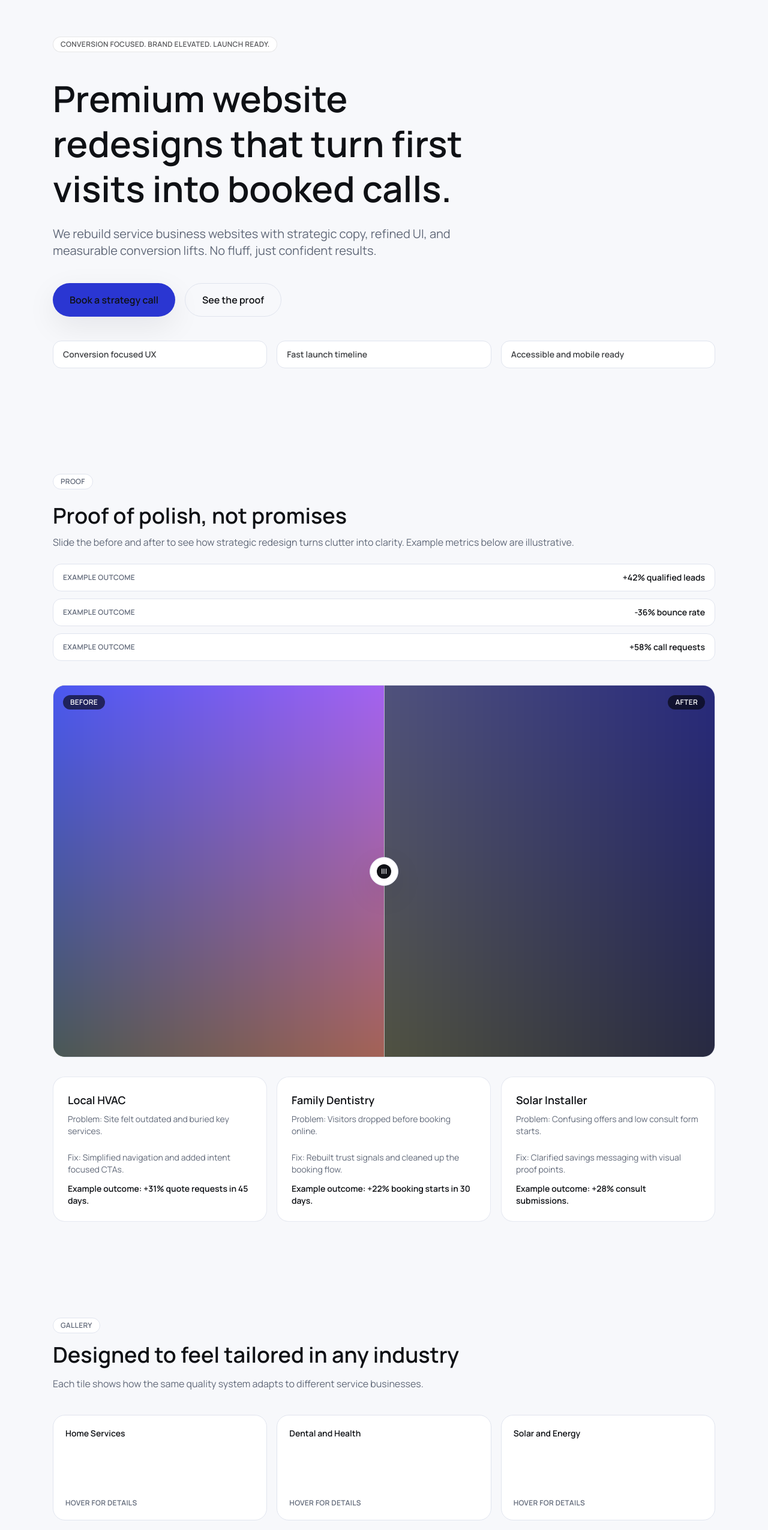
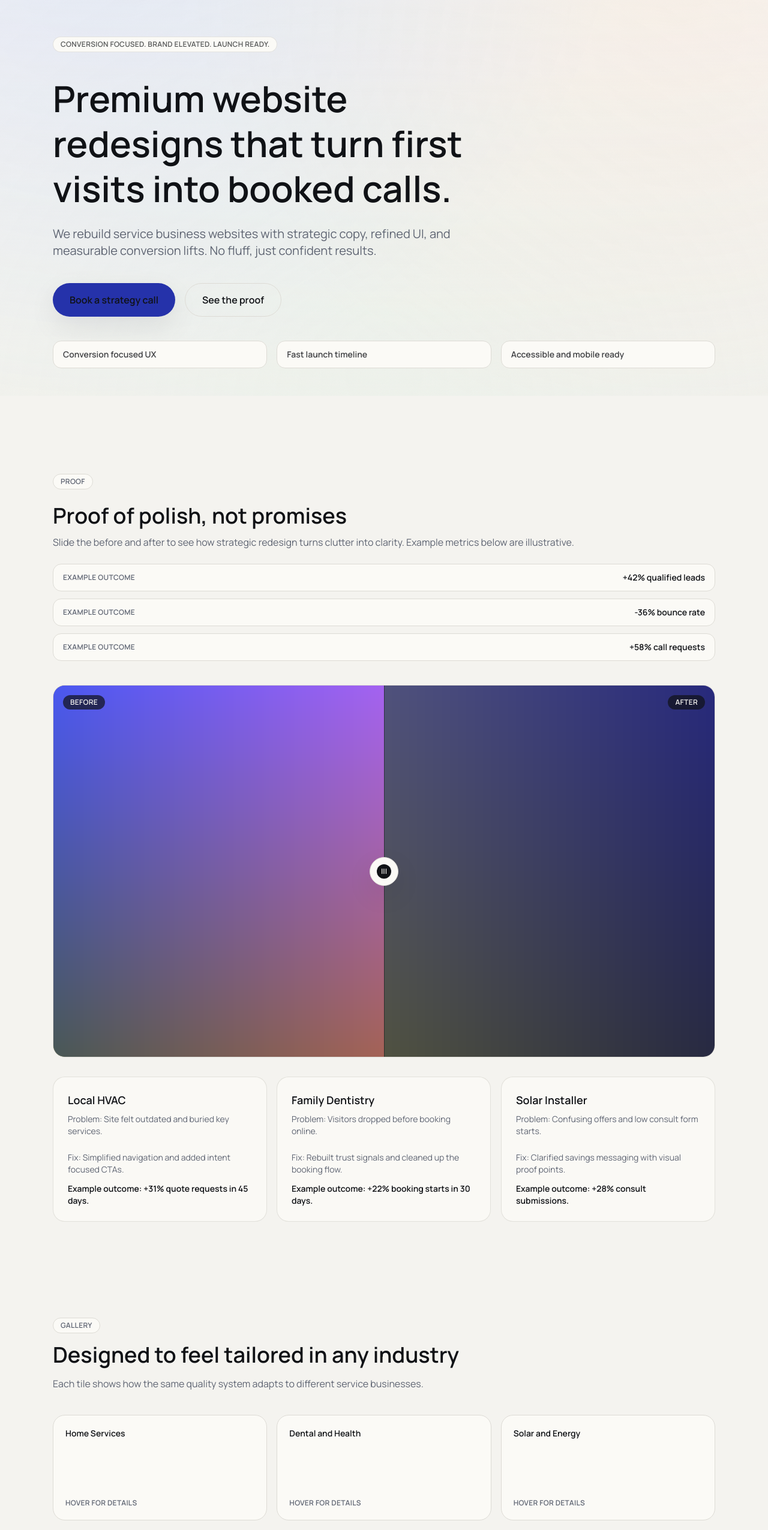
Before and after one commit to OS-DevSource/showcase, a Next.js app: page / in a window 1280 px wide. Shown: the part 140-2691 px from the top of the page at 60% size. Built offline with nearby package versions, Linux system fonts and the light colour scheme.

Commit message:
fix: addessed visual clarity and dropdown text

```diff
--- a/app/page.tsx
+++ b/app/page.tsx
@@ -11,6 +11,13 @@ import { TopNav } from "@/components/top-nav";
 export default function Home() {
   return (
     <div className="bg-background text-foreground min-h-screen">
+      <div
+        className="ambient-wash pointer-events-none fixed inset-0 z-0 dark:hidden"
+        aria-hidden="true"
+      >
+        <div className="noise-layer absolute inset-0" />
+      </div>
+      <div className="relative z-10">
         <TopNav />
         <main>
           <HeroSection />
@@ -23,5 +30,6 @@ export default function Home() {
         </main>
         <SiteFooter />
       </div>
+    </div>
   );
 }
--- a/components/ambient-canvas.tsx
+++ b/components/ambient-canvas.tsx
@@ -62,7 +62,7 @@ export function AmbientCanvas() {
   return (
     <canvas
       ref={canvasRef}
-      className="pointer-events-none absolute inset-0 -z-10 opacity-70"
+      className="pointer-events-none absolute inset-0 -z-10 opacity-35 dark:opacity-70"
       aria-hidden="true"
     />
   );
--- a/components/before-after-slider.tsx
+++ b/components/before-after-slider.tsx
@@ -79,7 +79,7 @@ export function BeforeAfterSlider({ beforeSrc, afterSrc, className }: BeforeAfte
         className="pointer-events-none absolute inset-0 flex items-center"
         style={{ left: `${percent}%` }}
       >
-        <div className="h-full w-px bg-white/60" />
+        <div className="h-full w-px bg-foreground/50" />
       </div>
       <button
         type="button"
@@ -103,10 +103,10 @@ export function BeforeAfterSlider({ beforeSrc, afterSrc, className }: BeforeAfte
           <span className="text-xs font-semibold">|||</span>
         </div>
       </button>
-      <div className="absolute top-4 left-4 rounded-full bg-black/60 px-3 py-1 text-xs font-semibold tracking-wide text-white uppercase">
+      <div className="absolute top-4 left-4 rounded-full bg-foreground/70 px-3 py-1 text-xs font-semibold tracking-wide text-background uppercase">
         Before
       </div>
-      <div className="absolute top-4 right-4 rounded-full bg-black/60 px-3 py-1 text-xs font-semibold tracking-wide text-white uppercase">
+      <div className="absolute top-4 right-4 rounded-full bg-foreground/70 px-3 py-1 text-xs font-semibold tracking-wide text-background uppercase">
         After
       </div>
     </div>
--- a/components/gallery-section.tsx
+++ b/components/gallery-section.tsx
@@ -22,7 +22,8 @@ function GalleryTile({ title, description }: { title: string; description: strin
       onClick={() => setOpen((value) => !value)}
       className={cn(
         "focus-ring group border-border bg-card relative flex h-44 w-full flex-col justify-between overflow-hidden rounded-[var(--radius-md)] border p-5 text-left transition",
-        "hover:-translate-y-1 hover:shadow-[var(--shadow-soft)]"
+        "hover:-translate-y-1 hover:border-accent/35 hover:shadow-[0_18px_50px_rgba(12,14,24,0.12)]",
+        "dark:hover:border-border/80 dark:hover:shadow-[var(--shadow-soft)]"
       )}
       data-open={expanded}
     >
@@ -42,7 +43,7 @@ function GalleryTile({ title, description }: { title: string; description: strin
         {hint}
       </span>
       <div className="absolute inset-0 opacity-0 transition group-hover:opacity-100">
-        <div className="absolute inset-0 bg-gradient-to-br from-[rgba(74,88,255,0.12)] via-transparent to-[rgba(255,110,72,0.18)]" />
+        <div className="absolute inset-0 bg-[radial-gradient(120%_120%_at_20%_0%,rgb(var(--accent)_/_0.18)_0%,transparent_65%)] dark:bg-gradient-to-br dark:from-[rgba(74,88,255,0.12)] dark:via-transparent dark:to-[rgba(255,110,72,0.18)]" />
       </div>
     </button>
   );
@@ -51,7 +52,8 @@ function GalleryTile({ title, description }: { title: string; description: strin
 export function GallerySection() {
   return (
     <section className="section-padding" id="gallery">
-      <div className="mx-auto max-w-6xl px-6">
+      <div className="pointer-events-none absolute inset-0 z-0 bg-background" aria-hidden="true" />
+      <div className="relative z-10 mx-auto max-w-6xl px-6">
         <div className="flex flex-col gap-4">
           <Badge className="w-fit">Gallery</Badge>
           <h2 className="text-3xl font-[var(--font-display)] font-semibold md:text-4xl">
--- a/components/hero-section.tsx
+++ b/components/hero-section.tsx
@@ -6,6 +6,7 @@ import { motion, useReducedMotion } from "framer-motion";
 import { useEffect, useState } from "react";
 import { Button } from "@/components/ui/button";
 import { Badge } from "@/components/ui/badge";
+import { MOTION_DELAY, MOTION_DURATION, MOTION_DURATION_LONG, MOTION_EASE } from "@/lib/motion";
 import { siteConfig } from "@/lib/site-config";
 import { useCursorGlow } from "@/lib/cursor-glow";
 import { useTouchDevice } from "@/lib/use-touch-device";
@@ -37,7 +38,7 @@ export function HeroSection() {
         <div className="blob blob-two" />
         {showCanvas && !reduceMotion && <AmbientCanvas />}
         <div className="noise-layer absolute inset-0" />
-        <div className="vignette-layer absolute inset-0" />
+        <div className="vignette-layer absolute inset-0 hidden dark:block" />
       </div>
       <div className="relative mx-auto flex max-w-6xl flex-col gap-10 px-6 pt-28 pb-20 md:pt-32 md:pb-24">
         <Badge className="border-foreground/10 text-foreground/70 w-fit">
@@ -49,7 +50,7 @@ export function HeroSection() {
               <motion.span
                 initial={reduceMotion ? false : { y: 120 }}
                 animate={{ y: 0 }}
-                transition={{ duration: 0.8, ease: "easeOut" }}
+                transition={{ duration: MOTION_DURATION_LONG, ease: MOTION_EASE }}
                 className="inline-block"
               >
                 {siteConfig.hero.headlineLines[0]}
@@ -59,7 +60,11 @@ export function HeroSection() {
               <motion.span
                 initial={reduceMotion ? false : { y: 120 }}
                 animate={{ y: 0 }}
-                transition={{ duration: 0.8, ease: "easeOut", delay: 0.08 }}
+                transition={{
+                  duration: MOTION_DURATION_LONG,
+                  ease: MOTION_EASE,
+                  delay: MOTION_DELAY,
+                }}
                 className="relative inline-block"
               >
                 {siteConfig.hero.headlineLines[1]}
@@ -70,7 +75,7 @@ export function HeroSection() {
           <motion.p
             initial={reduceMotion ? false : { opacity: 0, y: 20 }}
             animate={{ opacity: 1, y: 0 }}
-            transition={{ duration: 0.6, ease: "easeOut", delay: 0.2 }}
+            transition={{ duration: MOTION_DURATION, ease: MOTION_EASE, delay: 0.18 }}
             className="text-muted-foreground max-w-2xl text-lg md:text-xl"
           >
             {siteConfig.hero.subhead}
--- a/components/process-section.tsx
+++ b/components/process-section.tsx
@@ -17,7 +17,7 @@ export function ProcessSection() {
         <Reveal className="mt-10 grid gap-4 md:grid-cols-2">
           {siteConfig.process.steps.map((step, index) => (
             <RevealItem key={step.title}>
-              <div className="relative isolate h-full overflow-hidden rounded-[var(--radius-md)]">
+              <div className="group relative isolate h-full overflow-hidden rounded-[var(--radius-md)]">
                 <div
                   aria-hidden="true"
                   className="gradient-border pointer-events-none absolute inset-0 rounded-[var(--radius-md)]"
--- a/components/proof-section.tsx
+++ b/components/proof-section.tsx
@@ -17,7 +17,8 @@ export function ProofSection() {
 
   return (
     <section id="proof" className="section-padding">
-      <div className="mx-auto max-w-6xl px-6">
+      <div className="pointer-events-none absolute inset-0 z-0 bg-background" aria-hidden="true" />
+      <div className="relative z-10 mx-auto max-w-6xl px-6">
         <div className="grid gap-10 lg:grid-cols-[0.9fr,1.1fr] lg:items-start">
           <div className={cn("flex flex-col gap-6", stickyEnabled ? "sticky-shell" : "")}>
             <Badge className="w-fit">Proof</Badge>
--- a/components/reveal.tsx
+++ b/components/reveal.tsx
@@ -2,18 +2,26 @@
 
 import { motion, useReducedMotion } from "framer-motion";
 import { cn } from "@/lib/utils";
-import { fadeUp, staggerContainer } from "@/lib/motion";
+import { fadeUp, revealViewport, staggerContainer } from "@/lib/motion";
 
-export function Reveal({ className, children }: { className?: string; children: React.ReactNode }) {
-  const reduceMotion = useReducedMotion();
+export function Reveal({
+  className,
+  children,
+  noReveal = false,
+}: {
+  className?: string;
+  children: React.ReactNode;
+  noReveal?: boolean;
+}) {
+  const shouldReveal = !noReveal;
 
   return (
     <motion.div
       className={cn(className)}
-      variants={reduceMotion ? undefined : staggerContainer}
-      initial={reduceMotion ? false : "hidden"}
-      whileInView={reduceMotion ? undefined : "visible"}
-      viewport={reduceMotion ? undefined : { once: true, amount: 0.25 }}
+      variants={shouldReveal ? staggerContainer : undefined}
+      initial={shouldReveal ? "hidden" : false}
+      whileInView={shouldReveal ? "show" : undefined}
+      viewport={shouldReveal ? revealViewport : undefined}
     >
       {children}
     </motion.div>
@@ -23,19 +31,23 @@ export function Reveal({ className, children }: { className?: string; children:
 export function RevealItem({
   className,
   children,
+  noReveal = false,
 }: {
   className?: string;
   children: React.ReactNode;
+  noReveal?: boolean;
 }) {
   const reduceMotion = useReducedMotion();
+  const shouldReveal = !noReveal;
 
   return (
     <motion.div
       className={cn(className)}
-      variants={reduceMotion ? undefined : fadeUp}
-      initial={reduceMotion ? false : "hidden"}
-      whileInView={reduceMotion ? undefined : "visible"}
-      viewport={reduceMotion ? undefined : { once: true, amount: 0.25 }}
+      variants={shouldReveal ? fadeUp : undefined}
+      initial={shouldReveal ? "hidden" : false}
+      whileInView={shouldReveal ? "show" : undefined}
+      viewport={shouldReveal ? revealViewport : undefined}
+      transition={reduceMotion ? { duration: 0 } : undefined}
     >
       {children}
     </motion.div>
--- a/components/top-nav.tsx
+++ b/components/top-nav.tsx
@@ -7,7 +7,10 @@ export function TopNav() {
   return (
     <nav className="border-border/60 bg-background/80 sticky top-0 z-50 border-b backdrop-blur">
       <div className="mx-auto flex max-w-6xl flex-col gap-4 px-6 py-4 sm:flex-row sm:items-center sm:justify-between">
-        <Link href="#" className="focus-ring text-foreground text-lg font-semibold">
+        <Link
+          href="#"
+          className="focus-ring text-foreground text-lg font-semibold transition-colors hover:text-foreground/80"
+        >
           {siteConfig.brandName}
         </Link>
         <div className="flex flex-wrap items-center gap-3">
--- a/lib/motion.ts
+++ b/lib/motion.ts
@@ -1,21 +1,36 @@
 import { Variants } from "framer-motion";
+
+export const MOTION_EASE: [number, number, number, number] = [0.22, 1, 0.36, 1];
+export const MOTION_DURATION = 0.65;
+export const MOTION_DURATION_LONG = 0.85;
+export const MOTION_STAGGER = 0.12;
+export const MOTION_DELAY = 0.08;
+export const revealViewport = { once: true, amount: 0.2 };
 
 export const fadeUp: Variants = {
   hidden: { opacity: 0, y: 24 },
-  visible: { opacity: 1, y: 0, transition: { duration: 0.6, ease: "easeOut" } },
+  show: {
+    opacity: 1,
+    y: 0,
+    transition: { duration: MOTION_DURATION, ease: MOTION_EASE },
+  },
 };
 
 export const staggerContainer: Variants = {
   hidden: {},
-  visible: {
+  show: {
     transition: {
-      staggerChildren: 0.12,
-      delayChildren: 0.1,
+      staggerChildren: MOTION_STAGGER,
+      delayChildren: MOTION_DELAY,
     },
   },
 };
 
 export const scaleIn: Variants = {
   hidden: { opacity: 0, scale: 0.96 },
-  visible: { opacity: 1, scale: 1, transition: { duration: 0.5, ease: "easeOut" } },
+  show: {
+    opacity: 1,
+    scale: 1,
+    transition: { duration: 0.55, ease: MOTION_EASE },
+  },
 };
--- a/styles/globals.css
+++ b/styles/globals.css
@@ -3,27 +3,29 @@
 
 :root {
   color-scheme: light;
-  --background: 247 248 251;
-  --foreground: 15 17 21;
-  --card: 255 255 255;
-  --card-foreground: 15 17 21;
-  --muted: 236 239 246;
-  --muted-foreground: 96 104 120;
-  --primary: 42 54 210;
+  --background: 244 243 239;
+  --foreground: 16 18 22;
+  --card: 251 250 246;
+  --card-foreground: 16 18 22;
+  --popover: 250 249 245;
+  --popover-foreground: 16 18 22;
+  --muted: 232 231 226;
+  --muted-foreground: 94 100 114;
+  --primary: 37 50 170;
   --primary-foreground: 255 255 255;
-  --border: 224 228 238;
-  --accent: 42 54 210;
+  --border: 221 219 213;
+  --accent: 56 70 180;
   --accent-foreground: 255 255 255;
-  --accent-strong: 18 24 92;
-  --spot-1: 255 110 72;
-  --spot-2: 90 215 255;
-  --spot-3: 153 255 166;
+  --accent-strong: 24 34 104;
+  --spot-1: 252 162 124;
+  --spot-2: 120 210 240;
+  --spot-3: 166 236 196;
   --radius-lg: 28px;
   --radius-md: 20px;
   --radius-sm: 14px;
-  --shadow-soft: 0 16px 50px rgba(12, 14, 24, 0.08);
-  --shadow-strong: 0 30px 80px rgba(10, 12, 20, 0.18);
-  --glow-opacity: 0.65;
+  --shadow-soft: 0 16px 46px rgba(12, 14, 24, 0.08);
+  --shadow-strong: 0 28px 70px rgba(10, 12, 20, 0.16);
+  --glow-opacity: 0.45;
   --glow-x: 50%;
   --glow-y: 20%;
 }
@@ -34,6 +36,8 @@
   --foreground: 238 240 245;
   --card: 16 18 26;
   --card-foreground: 238 240 245;
+  --popover: 20 22 30;
+  --popover-foreground: 238 240 245;
   --muted: 24 28 38;
   --muted-foreground: 164 170 186;
   --primary: 64 78 210;
@@ -57,6 +61,8 @@
   --color-muted-foreground: rgb(var(--muted-foreground));
   --color-card: rgb(var(--card));
   --color-card-foreground: rgb(var(--card-foreground));
+  --color-popover: rgb(var(--popover));
+  --color-popover-foreground: rgb(var(--popover-foreground));
   --color-border: rgb(var(--border));
   --color-primary: rgb(var(--primary));
   --color-primary-foreground: rgb(var(--primary-foreground));
@@ -88,6 +94,15 @@ body {
   font-family: var(--font-sans), system-ui, sans-serif;
 }
 
+.ambient-wash {
+  background:
+    radial-gradient(900px circle at 12% -12%, rgba(96, 128, 255, 0.18), rgba(96, 128, 255, 0)),
+    radial-gradient(820px circle at 88% 8%, rgba(255, 178, 142, 0.16), rgba(255, 178, 142, 0)),
+    radial-gradient(980px circle at 50% 88%, rgba(170, 226, 198, 0.12), rgba(170, 226, 198, 0)),
+    linear-gradient(180deg, rgba(255, 255, 255, 0.55), rgba(255, 255, 255, 0));
+  opacity: 0.75;
+}
+
 ::selection {
   background: rgba(74, 88, 255, 0.28);
   color: rgb(var(--foreground));
@@ -103,6 +118,18 @@ img {
   height: auto;
 }
 
+select option {
+  background: rgb(var(--popover));
+  color: rgb(var(--popover-foreground));
+}
+
+select option:checked,
+select option:focus,
+select option:hover {
+  background: rgb(var(--accent));
+  color: rgb(var(--accent-foreground));
+}
+
 .text-balance {
   text-wrap: balance;
 }
@@ -112,6 +139,7 @@ img {
   isolation: isolate;
   z-index: 0;
   padding: 80px 0;
+  border-top: 1px solid rgba(var(--border), 0.55);
 }
 
 @media (max-width: 768px) {
@@ -140,7 +168,7 @@ img {
     rgba(74, 88, 255, var(--glow-opacity)),
     rgba(74, 88, 255, 0)
   );
-  opacity: 0.65;
+  opacity: 0.45;
   transition: opacity 300ms ease;
   pointer-events: none;
 }
@@ -154,16 +182,20 @@ img {
     rgba(255, 110, 72, 0.35),
     rgba(255, 110, 72, 0)
   );
-  opacity: 0.6;
+  opacity: 0.45;
   pointer-events: none;
 }
 
 .dark .glow-field::after {
-  opacity: 0.4;
+  opacity: 0.35;
 }
 
 .animated-gradient {
-  background-image: linear-gradient(120deg, rgba(74, 88, 255, 0.95), rgba(255, 110, 72, 0.95));
+  background-image: linear-gradient(
+    120deg,
+    rgb(var(--accent) / 0.9),
+    rgb(var(--spot-1) / 0.85)
+  );
   background-size: 200% 200%;
   animation: gradientShift 12s ease infinite;
 }
@@ -242,15 +274,23 @@ img {
 .gradient-border {
   padding: 1px;
   border-radius: inherit;
-  background: linear-gradient(120deg, rgba(74, 88, 255, 0.8), rgba(255, 110, 72, 0.8));
+  background: linear-gradient(120deg, rgb(var(--accent) / 0.7), rgb(var(--spot-1) / 0.7));
   background-size: 200% 200%;
   background-position: 0% 50%;
+  opacity: 0.55;
   -webkit-mask:
     linear-gradient(#fff 0 0) content-box,
     linear-gradient(#fff 0 0);
   -webkit-mask-composite: xor;
   mask-composite: exclude;
-  animation: borderShimmer 10s linear infinite;
+  animation: borderShimmer 14s linear infinite;
+  animation-play-state: paused;
+  transition: opacity 240ms ease;
+}
+
+.group:hover .gradient-border {
+  animation-play-state: running;
+  opacity: 0.9;
 }
 
 @keyframes borderShimmer {
```
Also changed, not shown: components/contact-form.tsx (+18 -6 lines), 2 other files (tests, documents, lock files or other folders). Lines whose indentation alone changed are shown as unchanged.
